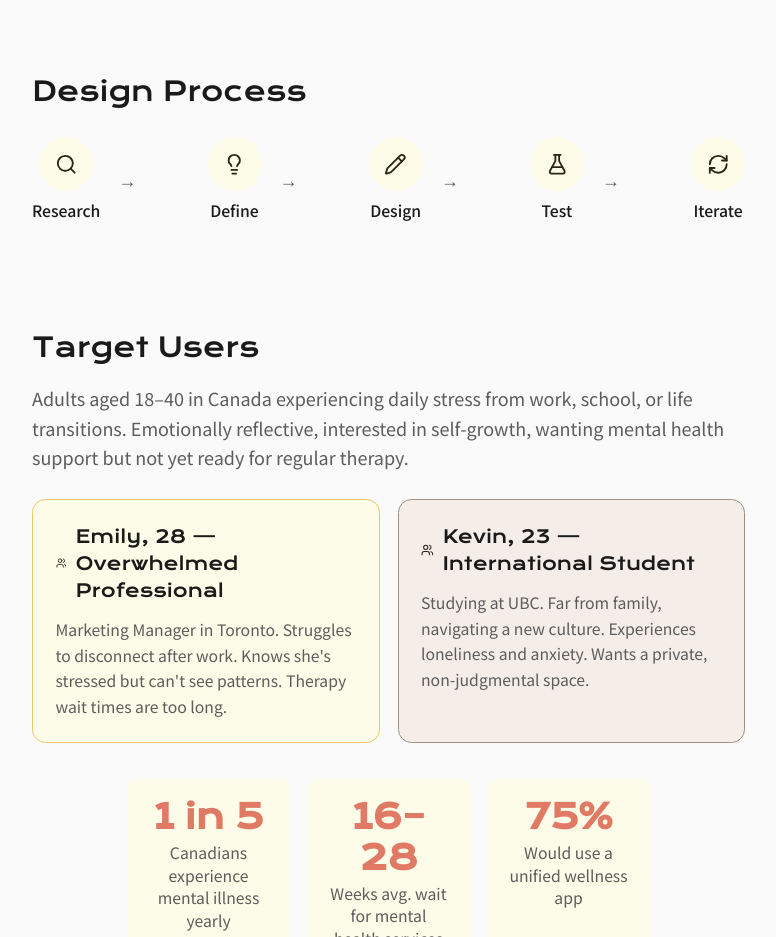
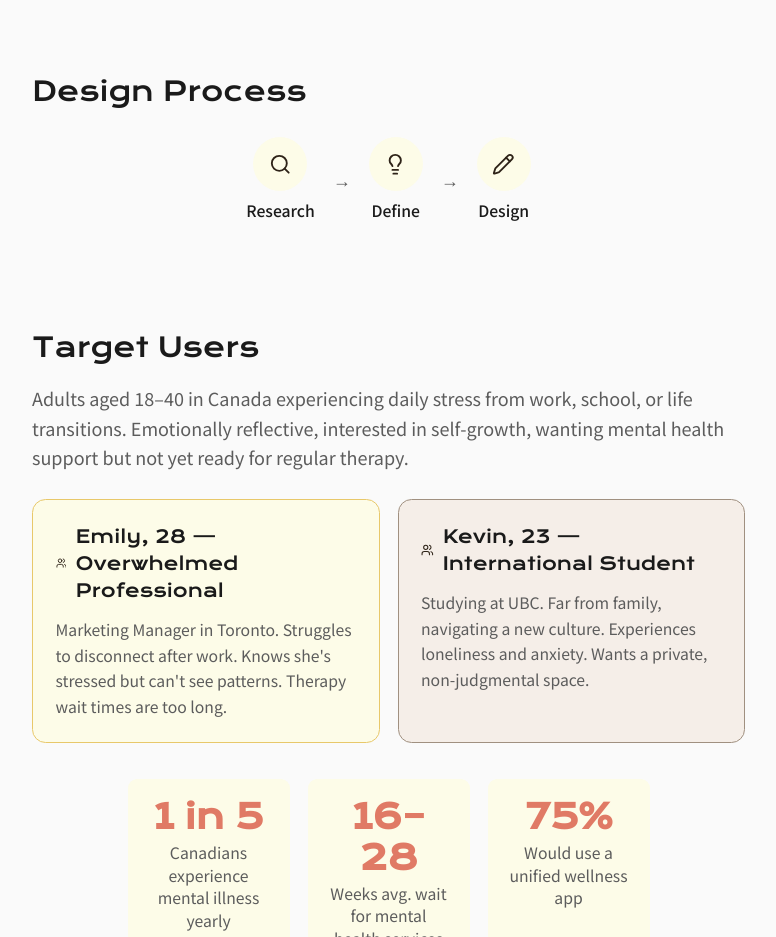
Before and after one commit to wanyuntsai/portfolio, a React (Vite) app: page /work/mindlog in a window 1280 px wide. Shown: the part 1400-2337 px from the top of the page, without its empty margins (445-1221 px from the left). Built offline with nearby package versions, Linux system fonts and the light colour scheme; a web font is replaced by a local one.

Commit message:
Update MindLog.jsx

```diff
--- a/src/pages/work/MindLog.jsx
+++ b/src/pages/work/MindLog.jsx
@@ -3,8 +3,8 @@ import { Link } from "react-router-dom";
 import { FadeInSection, PageTransition } from "../../components/AnimatedSection";
 import { useLanguage } from '../../context/LanguageContext';
 import {
-    Heart, Brain, BarChart2, RefreshCw, Search, Lightbulb,
-    Pencil, FlaskConical, ShieldCheck, Sparkles, CalendarDays,
+    Heart, Brain, BarChart2, Search, Lightbulb,
+    Pencil, ShieldCheck, Sparkles, CalendarDays,
     Users, AlertCircle, Type, Palette, Grid,
 } from 'lucide-react';
 
@@ -327,20 +327,18 @@ function MindLog() {
                                         <h2 className="font-serif text-xl md:text-2xl text-text-primary mb-6">
                                             {t('Design Process', '設計流程')}
                                         </h2>
-                                        <div className="flex flex-col md:flex-row items-center justify-between gap-4">
+                                        <div className="flex items-center justify-center gap-4">
                                             {[
                                                 { icon: <Search className="w-5 h-5 text-[#2E2318]" />, label: t('Research', '研究') },
                                                 { icon: <Lightbulb className="w-5 h-5 text-[#2E2318]" />, label: t('Define', '定義') },
                                                 { icon: <Pencil className="w-5 h-5 text-[#2E2318]" />, label: t('Design', '設計') },
-                                                { icon: <FlaskConical className="w-5 h-5 text-[#2E2318]" />, label: t('Test', '測試') },
-                                                { icon: <RefreshCw className="w-5 h-5 text-[#2E2318]" />, label: t('Iterate', '迭代') },
                                             ].map((step, i, arr) => (
                                                 <div key={i} className="flex items-center gap-4">
                                                     <div className="flex flex-col items-center text-center">
                                                         <div className="w-12 h-12 bg-[#FDFCE8] rounded-full flex items-center justify-center mb-2">{step.icon}</div>
                                                         <p className="text-sm font-medium text-text-primary">{step.label}</p>
                                                     </div>
-                                                    {i < arr.length - 1 && <div className="hidden md:block text-text-secondary">→</div>}
+                                                    {i < arr.length - 1 && <div className="text-text-secondary">→</div>}
                                                 </div>
                                             ))}
                                         </div>
```
